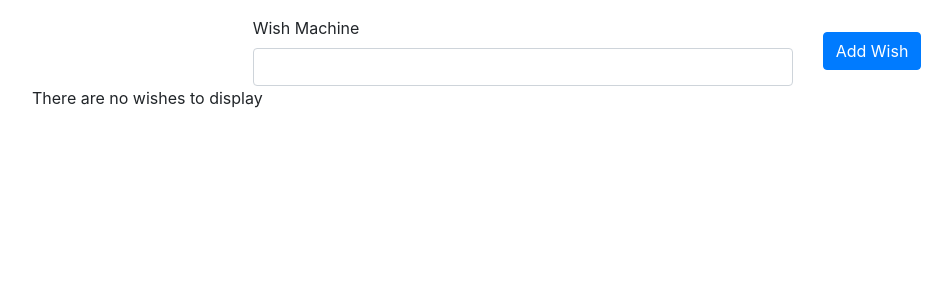
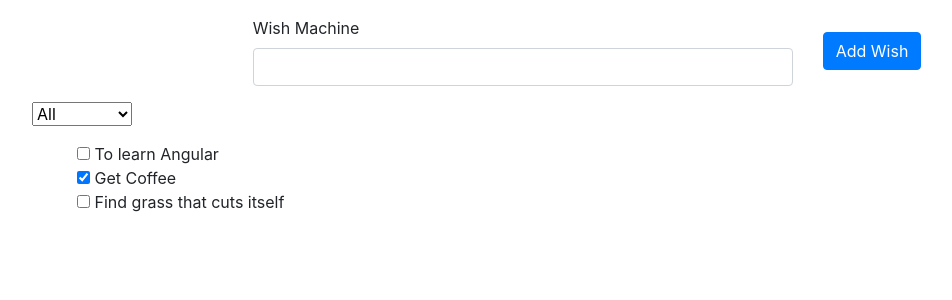
Before and after one commit to SiCuellar/wishlist, an Angular app: page / in a window 1280 px wide. Shown: the top 300 px of the page, without its empty margins (53-1005 px from the left). Built offline with nearby package versions, Linux system fonts and the light colour scheme.

Commit message:
ng model change event

```diff
--- a/src/app/app.component.html
+++ b/src/app/app.component.html
@@ -13,13 +13,30 @@
     </div>
   </form>
 
-  <div *ngIf="items.length === 0; else showItems">
+
+  <div class="row mt-3">
+    <div class="col-sm-2">
+      <select
+        class="form-select"
+        [(ngModel)]="listFilter"
+        (ngModelChange)="filterChanged($event)"
+      >
+        <option value="0">All</option>
+        <option value="1">Unfulfilled</option>
+        <option value="2">Fulfilled</option>
+      </select>
+    </div>
+  </div>
+
+
+  <div class="row mt-3">
+    <div *ngIf="visableItems.length === 0; else showItems">
       There are no wishes to display
     </div>
 
     <ng-template #showItems>
       <ul class="wish-list">
-      <li *ngFor="let item of items; index as ii">
+        <li *ngFor="let item of visableItems; index as ii">
           <div class="form-check">
             <label class="form-check-label">
               <input
@@ -34,6 +51,8 @@
         </li>
       </ul>
     </ng-template>
+  </div>
+
 
 
 
--- a/src/app/app.component.ts
+++ b/src/app/app.component.ts
@@ -8,14 +8,18 @@
 })
 export class AppComponent {
   items : WishItem[] = [
-    // new WishItem('To learn Angular'),
-    // new WishItem('Get Coffee', true),
-    // new WishItem('Find grass that cuts itself')
+    new WishItem('To learn Angular'),
+    new WishItem('Get Coffee', true),
+    new WishItem('Find grass that cuts itself')
   ]
 
-  newWishText = ''
+  listFilter : String = '0';
+
+  newWishText = '';
 
   title = 'my wishlist';
+
+  visableItems : WishItem[] = this.items;
 
   addNewWish() {
     this.items.push(new WishItem(this.newWishText));
@@ -25,6 +29,16 @@
 
   }
 
+  filterChanged(value: any) {
+    if (value === '0') {
+      this.visableItems = this.items;
+    } else if (value === '1') {
+      this.visableItems = this.items.filter(item => !item.isComplete)
+    } else {
+      this.visableItems = this.items.filter(item => item.isComplete)
+    }
+  }
+
   toggleItem(item : WishItem) {
     item.isComplete = !item.isComplete;
     console.log(item)
```
Lines whose indentation alone changed are shown as unchanged.
